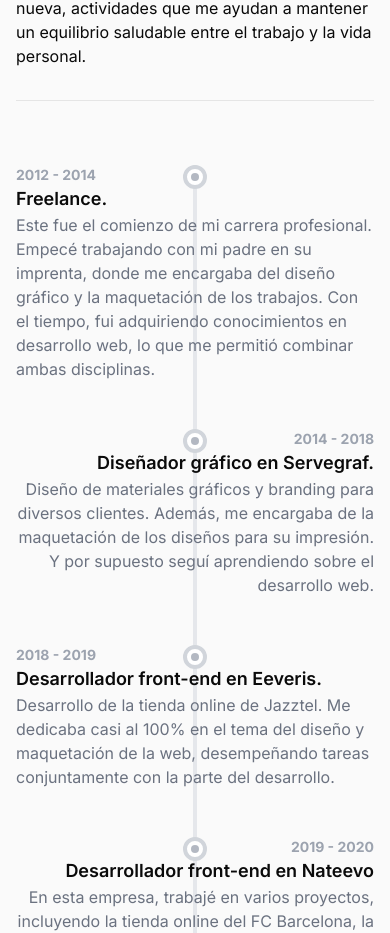
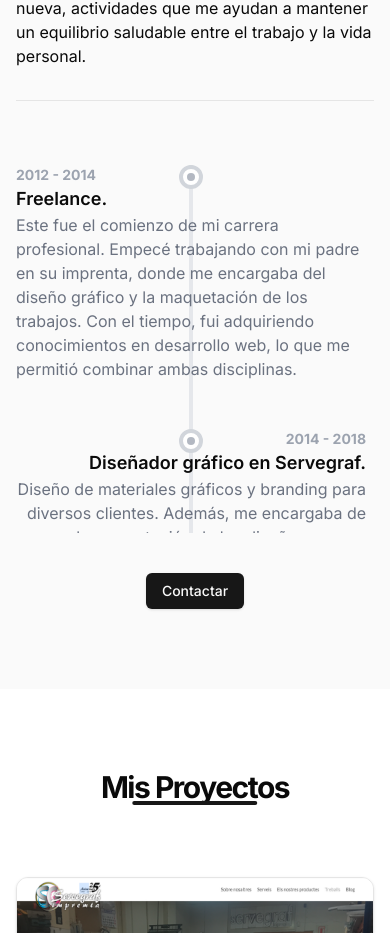
Before and after one commit to jmmolins87/nxt-jmmc, a Next.js app: page / in a window 390 px wide. Shown: the part 1813-2746 px from the top of the page. Built offline with nearby package versions, Linux system fonts and the light colour scheme.

Commit message:
fix responsive timeline

```diff
--- a/src/components/sections/AboutSection.tsx
+++ b/src/components/sections/AboutSection.tsx
@@ -32,7 +32,15 @@ export function AboutSection({ scrollToSection, jobs }: AboutSectionProps) {
             <div className="container mx-auto px-4 md:px-6">
                 <SectionHeading title={t("about.title")} />
                 <div className="flex flex-col-reverse md:grid md:grid-cols-2 gap-8 items-center">
-                    <div>
+                    <div
+                        className="
+                            w-full
+                            max-h-[400px] md:max-h-[600px] lg:max-h-[700px]
+                            overflow-y-auto
+                            scrollbar-thin scrollbar-thumb-muted-foreground/30
+                            pr-2
+                        "
+                    >
                         <VerticalTimeline items={jobs} />
                     </div>
                     <Separator className="block md:hidden" />
```
